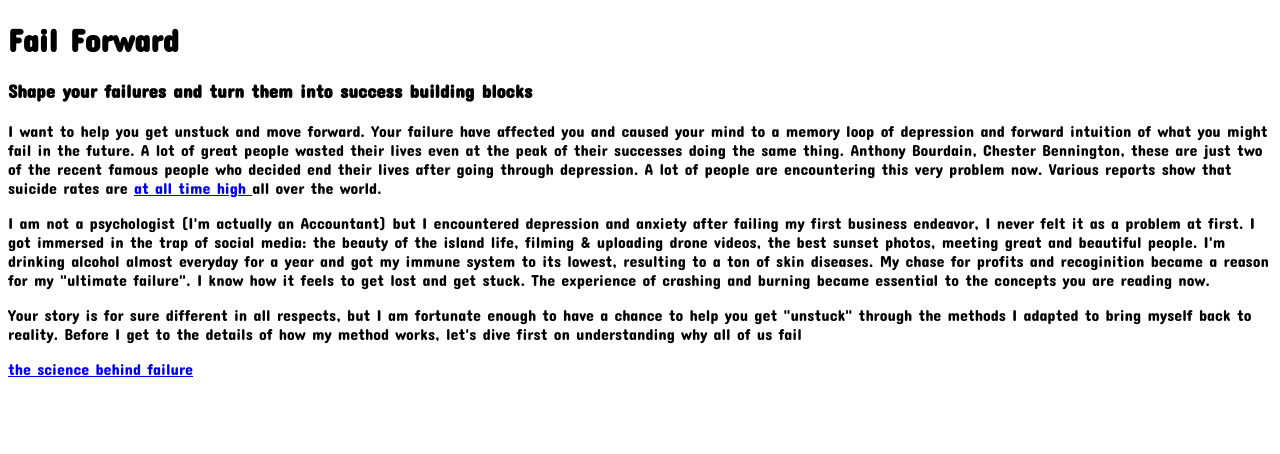
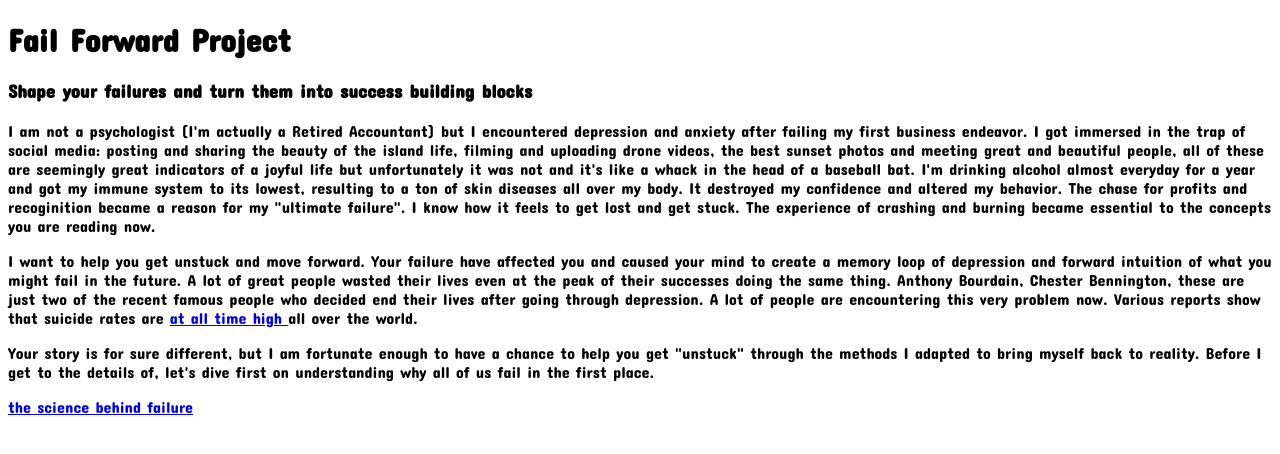
Before and after one commit to migueldeguzman/fail-forward, a plain HTML site: page index.html in a window 1280 px wide. Drawn offline with Linux system fonts and the light colour scheme.

Commit message:
creating meta tag and updating index.html

```diff
--- a/index.html
+++ b/index.html
@@ -2,15 +2,16 @@
 <html>
 	<head>
 		<title>Fail Forward Project</title>
+		<meta name="viewport" content="width=device-width, initial-scale=1.0">
 		<link href="https://fonts.googleapis.com/css?family=Concert+One" rel="stylesheet">
 		<link rel="stylesheet" type="text/css" href="style.css">
 	</head>
 	<body>
-		<h1>Fail Forward</h1>
+		<h1>Fail Forward Project</h1>
 		<h3>Shape your failures and turn them into success building blocks</h3>
-		<p>I want to help you get unstuck and move forward. Your failure have affected you and caused your mind to a memory loop of depression and forward intuition of what you might fail in the future. A lot of great people wasted their lives even at the peak of their successes doing the same thing. Anthony Bourdain, Chester Bennington, these are just two of the recent famous people who decided end their lives after going through depression. A lot of people are encountering this very problem now. Various reports show that suicide rates are <a href="https://www.google.com.ph/search?rlz=1C1CHBF_enPH738PH738&biw=1280&bih=539&tbm=nws&ei=-1ZtW62TCIv6rQHhw5-YDQ&q=suicide+rates+all+time+high+all+over+the+world&oq=suicide+rates+all+time+high+all+over+the+world&gs_l=psy-ab.3...344638.349264.0.349497.19.18.0.0.0.0.282.3070.0j9j6.15.0....0...1c.1.64.psy-ab..4.1.195...33i10k1.0.ryuJQwjJOSQ">at all time high </a>all over the world.</p>
-		<p>I am not a psychologist (I'm actually an Accountant) but I encountered depression and anxiety after failing my first business endeavor, I never felt it as a problem at first. I got immersed in the trap of social media: the beauty of the island life, filming & uploading drone videos, the best sunset photos, meeting great and beautiful people. I'm drinking alcohol almost everyday for a year and got my immune system to its lowest, resulting to a ton of skin diseases. My chase for profits and recoginition became a reason for my "ultimate failure". I know how it feels to get lost and get stuck. The experience of crashing and burning became essential to the concepts you are reading now.</p>
-		<p>Your story is for sure different in all respects, but I am fortunate enough to have a chance to help you get "unstuck" through the methods I adapted to bring myself back to reality. Before I get to the details of how my method works, let's dive first on understanding why all of us fail</p>
+		<p>I am not a psychologist (I'm actually a Retired Accountant) but I encountered depression and anxiety after failing my first business endeavor. I got immersed in the trap of social media: posting and sharing the beauty of the island life, filming and uploading drone videos, the best sunset photos and meeting great and beautiful people, all of these are seemingly great indicators of a joyful life but unfortunately it was not and it's like a whack in the head of a baseball bat. I'm drinking alcohol almost everyday for a year and got my immune system to its lowest, resulting to a ton of skin diseases all over my body. It destroyed my confidence and altered my behavior. The chase for profits and recoginition became a reason for my "ultimate failure". I know how it feels to get lost and get stuck. The experience of crashing and burning became essential to the concepts you are reading now.</p>
+		<p>I want to help you get unstuck and move forward. Your failure have affected you and caused your mind to create a memory loop of depression and forward intuition of what you might fail in the future. A lot of great people wasted their lives even at the peak of their successes doing the same thing. Anthony Bourdain, Chester Bennington, these are just two of the recent famous people who decided end their lives after going through depression. A lot of people are encountering this very problem now. Various reports show that suicide rates are <a href="https://www.google.com.ph/search?rlz=1C1CHBF_enPH738PH738&biw=1280&bih=539&tbm=nws&ei=-1ZtW62TCIv6rQHhw5-YDQ&q=suicide+rates+all+time+high+all+over+the+world&oq=suicide+rates+all+time+high+all+over+the+world&gs_l=psy-ab.3...344638.349264.0.349497.19.18.0.0.0.0.282.3070.0j9j6.15.0....0...1c.1.64.psy-ab..4.1.195...33i10k1.0.ryuJQwjJOSQ">at all time high </a>all over the world.</p>
+		<p>Your story is for sure different, but I am fortunate enough to have a chance to help you get "unstuck" through the methods I adapted to bring myself back to reality. Before I get to the details of, let's dive first on understanding why all of us fail in the first place.</p>
 
 		<a href="theScienceBehindFailure.html">the science behind failure</a>
 	</body>
```
Also changed, not shown: theScienceBehindFailure.html (+1 -0 lines).
